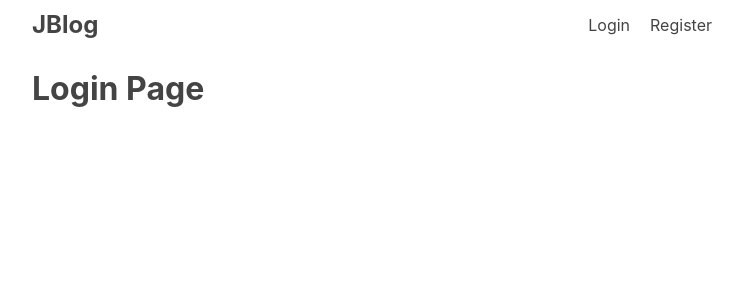
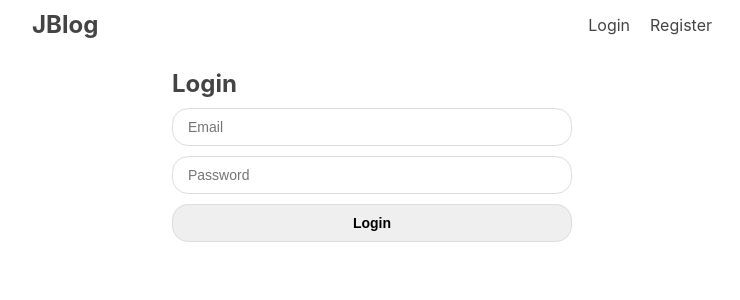
Before and after one commit to joshua-akuna/alx-project-client, a React (Create React App) app: page /login in a window 1280 px wide. Shown: the top 300 px of the page, without its empty margins (268-1008 px from the left). Built offline with nearby package versions, Linux system fonts and the light colour scheme.

Commit message:
Login and Index pages created

```diff
--- a/src/App.css
+++ b/src/App.css
@@ -73,3 +73,28 @@ img {
   margin: 10px 0;
   line-height: 1.4rem;
 }
+
+form.login {
+  max-width: 400px;
+  margin: 0 auto;
+  display: flex;
+  flex-direction: column;
+  gap: 10px;
+}
+
+form input {
+  padding: 10px 15px;
+  border: 1px solid #ddd;
+  border-radius: 1rem;
+  font-size: 14px;
+  width: 100%;
+}
+
+form input[type="submit"] {
+  font-weight: bold;
+}
+
+form input[type="submit"]:hover {
+  background-color: #111;
+  color: #eee;
+}
--- a/src/App.js
+++ b/src/App.js
@@ -2,14 +2,16 @@ import { BrowserRouter, Routes, Route } from 'react-router-dom';
 import './App.css';
 import  Post from './Post';
 import Layout from './Layout';
+import HomePage from './pages/HomePage';
+import LoginPage from './pages/LoginPage';
 
 function App() {
   return (
     <BrowserRouter>
     <Routes>
       <Route path={"/"} element={<Layout />}>
-        <Route index element={ <Post /> }/>
-        <Route path='/login' element={<h1>Login Page</h1>} />
+        <Route index element={ <HomePage /> }/>
+        <Route path='/login' element={<LoginPage />} />
       </Route>
     </Routes>
     </BrowserRouter>
--- a/src/Header.js
+++ b/src/Header.js
@@ -3,10 +3,10 @@ import { Link } from "react-router-dom";
 export default function Header(){
     return (
         <header>
-            <a href='/' className='logo'>JBlog</a>
+            <Link to='/' className='logo'>JBlog</Link>
             <nav>
-                <a href='/login'>Login</a>
-                <a href='/'>Register</a>
+                <Link to='/login'>Login</Link>
+                <Link to='/register'>Register</Link>
             </nav>
         </header>
     );
--- /dev/null
+++ b/src/pages/HomePage.js
@@ -0,0 +1,11 @@
+import Post from "../Post";
+
+export default function HomePage(){
+    return (
+        <>
+        <Post />
+        <Post />
+        <Post />
+        </>
+    );
+}
--- /dev/null
+++ b/src/pages/LoginPage.js
@@ -0,0 +1,12 @@
+export default function LoginPage(){
+    return(
+        <div className="form">
+            <form className="login">
+                <h2>Login</h2>
+                <input type="email" placeholder="Email"/>
+                <input type="password" placeholder="Password"/>
+                <input type="submit" value="Login"/>
+            </form>
+        </div>
+    );
+}
```
